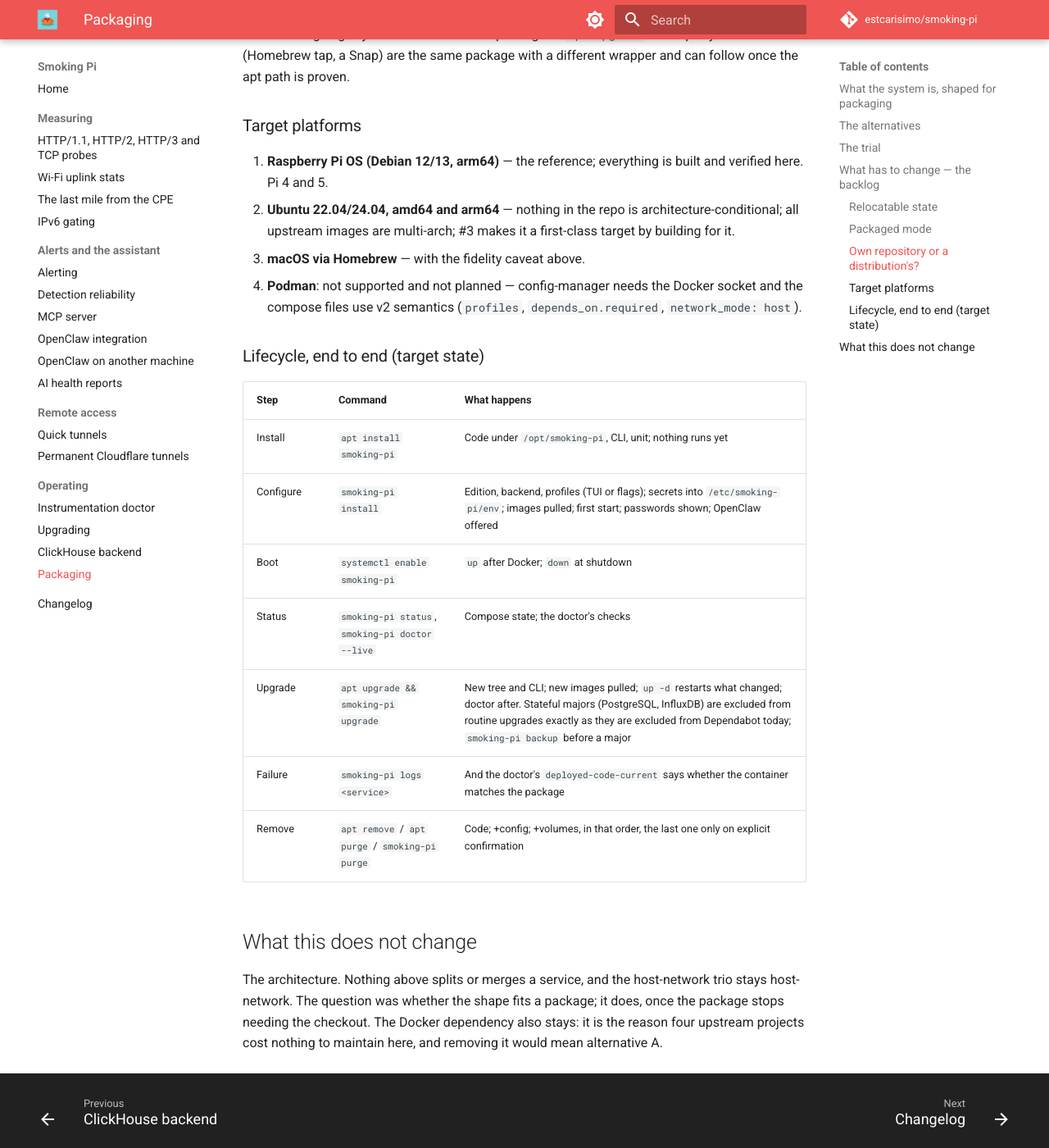
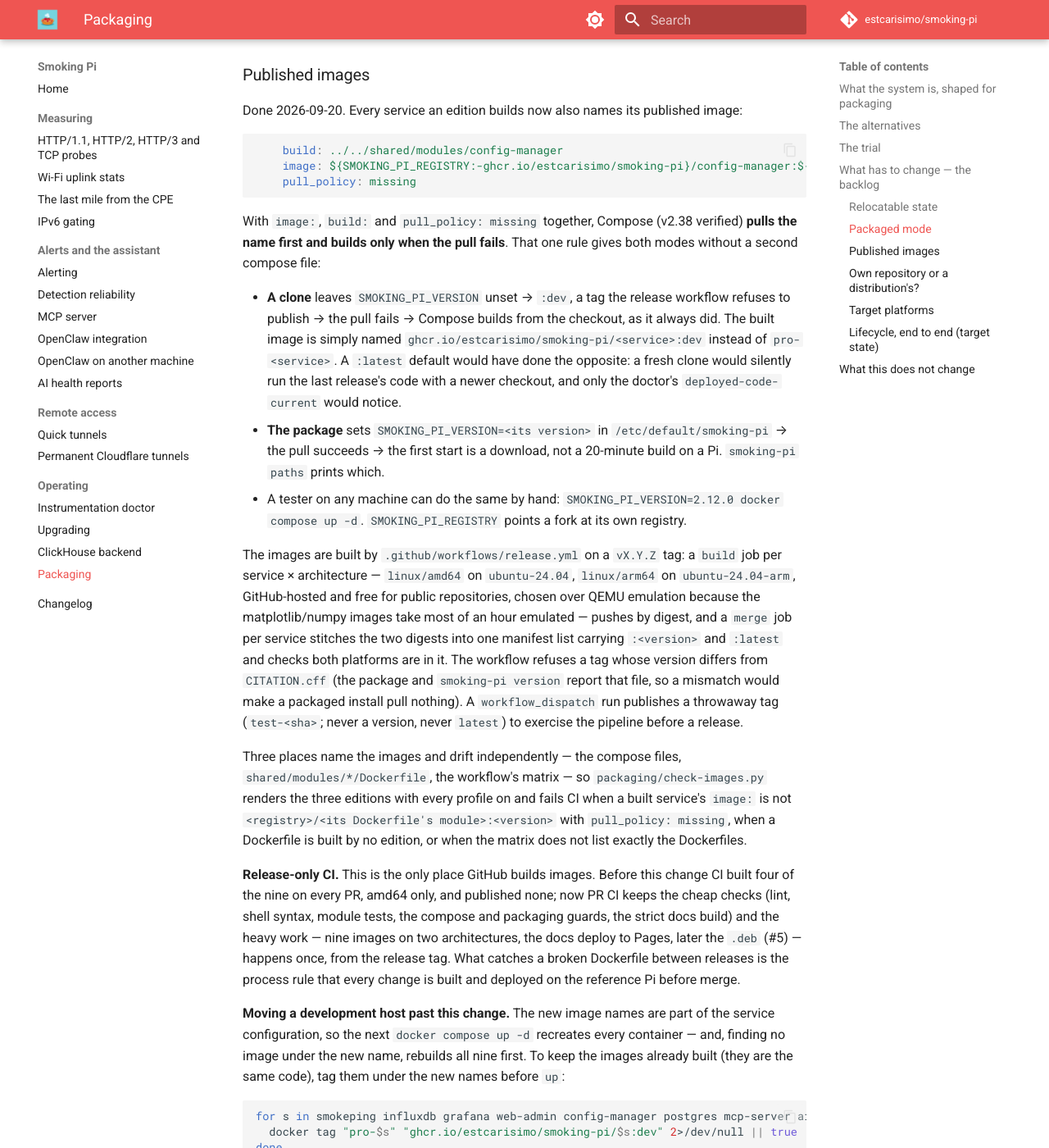
Before and after one commit to estcarisimo/smoking-pi, an MkDocs documentation site: the page built from docs/packaging.md, in a window 1280 px wide and 1400 px high, scrolled down 8622 px. Shown: the whole window at 82% size. Built offline with MkDocs 1.6.1 and Material for MkDocs 9.7.7, drawn with Linux system fonts in a browser that asks for light colours; comment, search, counter and statistics services are not loaded; some of the changed text lies outside the part shown.

Commit message:
feat: publish nine multi-arch images from the release tag — compose pulls them by version and a clone still builds
Packaging backlog #3. release.yml builds every shared/modules Dockerfile
for linux/arm64 and linux/amd64 on a vX.Y.Z tag, natively on GitHub's
ubuntu-24.04-arm and ubuntu-24.04 runners, pushed by digest and merged into
one manifest per service under ghcr.io/estcarisimo/smoking-pi/<service>
(:<version> and :latest). It refuses a tag that disagrees with
CITATION.cff, and a workflow_dispatch publishes only a throwaway tag.

Every built service names that image next to its build: with
pull_policy: missing — Compose v2.38 pulls first and builds only when the
pull fails. SMOKING_PI_VERSION unset is `:dev`, never published, so a
clone builds what it checked out; the package writes its version into
/etc/default/smoking-pi and pulls. SMOKING_PI_REGISTRY points at a fork.
`smoking-pi paths` prints which.

packaging/check-images.py (CI) fails when the compose files, the
Dockerfiles and the workflow matrix stop naming the same nine modules.

Release-only CI, as decided: PR CI drops its four amd64 image builds
(release.yml builds all nine) and docs.yml deploys from the release tag
instead of every push to main. A Dockerfile change is proven by the
deploy on the reference Pi before merge.

Co-Authored-By: Claude Opus 5 <noreply@anthropic.com>

````diff
--- a/docs/packaging.md
+++ b/docs/packaging.md
@@ -96,8 +96,9 @@ What worked, on the Pi, with no Docker involved in the build:
   build contexts and mounts resolve under a fixed install prefix. The
   layout does not have to change for a package to work.
 - The unit verifies (`systemd-analyze verify`, once `/usr/bin/smoking-pi`
-  exists). Its start timeout is `infinity` on purpose: until images are
-  pulled rather than built (#3), a cold first `up` can outlast any timeout,
+  exists). Its start timeout is `infinity` on purpose: when images are
+  built rather than pulled (a clone, or a package whose registry is
+  unreachable), a cold first `up` can outlast any timeout,
   and systemd killing a build half-way is the worst outcome — so `install`
   is run interactively first and the unit handles every boot after.
 - `smoking-pi install` refuses to run over an existing `.env`: `setup.sh`
@@ -141,7 +142,7 @@ rough engineer-days for someone who knows the repo.
 | --- | --- | --- | --- |
 | 1 | **Relocatable state — done (2026-09-20).** `SMOKING_PI_CONFIG_DIR` (default `./config-manager/config`), `SMOKING_PI_OUTPUT_DIR`, `SMOKING_PI_ENV_FILE` honored by the compose files (`${VAR:-default}` in every bind mount), by `setup.sh`/`generate-passwords.sh`/`show-passwords.sh`/`manage-containers.sh` (`--env-file`) and by the CLI. `editions/pro/config-manager/{config,output}` are no longer tracked; the seed set is `config-manager/templates/`, which bootstrap copies into an empty config dir on first start (it always did — the plan's "seeds move to the module defaults" pointed at a stale third copy, now deleted). Packaged layout: `/etc/smoking-pi/{env,config}`, `/var/lib/smoking-pi/output`, set in `/etc/default/smoking-pi`. Also ended the "runtime churn in `git status`" nuisance on the reference Pi. Details: [Relocatable state](#relocatable-state). | 2 | everything below; in-place upgrades |
 | 2 | **No source mounts in packaged mode — done (2026-09-20).** The exporters are baked into the smokeping image (`COPY` from a `shared/` build context; the `:/exporters:ro` mount stays for development); `docker-compose.packaged.yml` (Pro, Standard) drops every bind mount of `shared/modules` — seven in Pro: exporters, three Grafana provisioning directories, the web-admin `app` package, the PostgreSQL and ClickHouse init SQL, all of which the images already carry. `SMOKING_PI_PACKAGED=1` (set by the package) makes the CLI, `setup.sh` and `manage-containers.sh` add it, last. `packaging/check-packaged-override.py` renders both and fails if the override drops anything else; the doctor's `deployed-code-current` now also hashes `/exporters`. Details: [Packaged mode](#packaged-mode). | 1 | #3, upgrades that restart what changed |
-| 3 | **Published multi-arch images.** A release workflow building all nine images for `linux/arm64` and `linux/amd64` on tag (`docker/build-push-action`, native arm64 runners rather than QEMU for the matplotlib images) to `ghcr.io/estcarisimo/smoking-pi/<service>:<version>`. Compose files gain `image:` next to `build:` with `SMOKING_PI_VERSION`; `pull_policy: missing` so a clone still builds. Closes the CI gap where five images are never built at all. | 2–3 | a first start measured in seconds; Dependabot-driven rebuilds become releases |
+| 3 | **Published multi-arch images — done (2026-09-20).** `release.yml` builds all nine images for `linux/arm64` and `linux/amd64` on a `vX.Y.Z` tag — each architecture natively on its own GitHub-hosted runner (`ubuntu-24.04-arm`, free for public repositories; QEMU would spend most of an hour on the matplotlib images), pushed by digest and merged into one manifest per service — to `ghcr.io/estcarisimo/smoking-pi/<service>:<version>` and `:latest`. The compose files name that image next to `build:` with `pull_policy: missing`; `SMOKING_PI_VERSION` unset means `:dev`, never published, so a clone builds; the package sets its version and pulls. `packaging/check-images.py` (CI) keeps compose, Dockerfiles and the matrix in agreement. Closed the CI gap where five images were never built at all. Details: [Published images](#published-images). | 2–3 | a first start measured in seconds; Dependabot-driven rebuilds become releases |
 | 4 | **The `smoking-pi` command and unit, for real.** The prototype (`packaging/smoking-pi`) grows `upgrade` (pull images, `up -d`, doctor), `purge` (volumes, with a typed confirmation), `backup`/`restore` (the `pg_dumpall` + volume tar that `docs/upgrades.md` describes by hand). `install` is the installer the roadmap asks for: whiptail TUI on a terminal, flags for automation, edition/database/profile choice, an OpenClaw step that offers the skill install, passwords printed at the end. Shell-syntax CI covers it; add a `bats` smoke test. | 2 | the "instalador CLI/TUI" roadmap item |
 | 5 | **A release that produces the package.** `nfpm` (or the trial script) in the release workflow on tag: `.deb` attached to the GitHub release, plus an apt repository on GitHub Pages (`reprepro`, signed with a key in Actions secrets) so `apt upgrade` sees new versions. Version embedded in the package and in `smoking-pi version`. | 1–2 | `apt install smoking-pi` |
 | 6 | **Uninstall and data policy.** `apt remove` keeps volumes and `/etc/smoking-pi`; `apt purge` removes `/etc/smoking-pi` but never Docker volumes (dpkg must not delete a year of measurements); `smoking-pi purge` does, explicitly. Document in `docs/upgrades.md`. | 0.5 | trust |
@@ -243,6 +244,80 @@ edition's `custom-cont-init.d` scripts stay bind-mounted: they are
 edition configuration, not shared code, and are read once at container
 start.
 
+### Published images
+
+Done 2026-09-20. Every service an edition builds now also names its
+published image:
+
+```yaml
+    build: ../../shared/modules/config-manager
+    image: ${SMOKING_PI_REGISTRY:-ghcr.io/estcarisimo/smoking-pi}/config-manager:${SMOKING_PI_VERSION:-dev}
+    pull_policy: missing
+```
+
+With `image:`, `build:` and `pull_policy: missing` together, Compose (v2.38
+verified) **pulls the name first and builds only when the pull fails**. That
+one rule gives both modes without a second compose file:
+
+- **A clone** leaves `SMOKING_PI_VERSION` unset → `:dev`, a tag the release
+  workflow refuses to publish → the pull fails → Compose builds from the
+  checkout, as it always did. The built image is simply named
+  `ghcr.io/estcarisimo/smoking-pi/<service>:dev` instead of `pro-<service>`.
+  A `:latest` default would have done the opposite: a fresh clone would
+  silently run the last release's code with a newer checkout, and only the
+  doctor's `deployed-code-current` would notice.
+- **The package** sets `SMOKING_PI_VERSION=<its version>` in
+  `/etc/default/smoking-pi` → the pull succeeds → the first start is a
+  download, not a 20-minute build on a Pi. `smoking-pi paths` prints which.
+- A tester on any machine can do the same by hand:
+  `SMOKING_PI_VERSION=2.12.0 docker compose up -d`. `SMOKING_PI_REGISTRY`
+  points a fork at its own registry.
+
+The images are built by `.github/workflows/release.yml` on a `vX.Y.Z` tag:
+a `build` job per service × architecture — `linux/amd64` on `ubuntu-24.04`,
+`linux/arm64` on `ubuntu-24.04-arm`, GitHub-hosted and free for public
+repositories, chosen over QEMU emulation because the matplotlib/numpy
+images take most of an hour emulated — pushes by digest, and a `merge` job
+per service stitches the two digests into one manifest list carrying
+`:<version>` and `:latest` and checks both platforms are in it. The
+workflow refuses a tag whose version differs from `CITATION.cff` (the
+package and `smoking-pi version` report that file, so a mismatch would make
+a packaged install pull nothing). A `workflow_dispatch` run publishes a
+throwaway tag (`test-<sha>`; never a version, never `latest`) to exercise
+the pipeline before a release.
+
+Three places name the images and drift independently — the compose files,
+`shared/modules/*/Dockerfile`, the workflow's matrix — so
+`packaging/check-images.py` renders the three editions with every profile
+on and fails CI when a built service's `image:` is not
+`<registry>/<its Dockerfile's module>:<version>` with `pull_policy:
+missing`, when a Dockerfile is built by no edition, or when the matrix does
+not list exactly the Dockerfiles.
+
+**Release-only CI.** This is the only place GitHub builds images. Before
+this change CI built four of the nine on every PR, amd64 only, and
+published none; now PR CI keeps the cheap checks (lint, shell syntax,
+module tests, the compose and packaging guards, the strict docs build) and
+the heavy work — nine images on two architectures, the docs deploy to
+Pages, later the `.deb` (#5) — happens once, from the release tag. What
+catches a broken Dockerfile between releases is the process rule that every
+change is built and deployed on the reference Pi before merge.
+
+**Moving a development host past this change.** The new image names are
+part of the service configuration, so the next `docker compose up -d`
+recreates every container — and, finding no image under the new name,
+rebuilds all nine first. To keep the images already built (they are the
+same code), tag them under the new names before `up`:
+
+```bash
+for s in smokeping influxdb grafana web-admin config-manager postgres mcp-server ai-insights alerter; do
+  docker tag "pro-$s" "ghcr.io/estcarisimo/smoking-pi/$s:dev" 2>/dev/null || true
+done
+```
+
+(`pro-smokeping` and `pro-postgres` were the explicit names; the rest were
+Compose's `pro-<service>` default.) The containers still restart once.
+
 ### Own repository or a distribution's?
 
 Own. A Debian or Raspberry Pi OS package must build from source and cannot
````
Also changed, not shown: AGENTS.md (+13 -4 lines), CHANGELOG.md (+25 -0 lines), CONTRIBUTING.md (+7 -3 lines), docs/upgrades.md (+10 -0 lines), editions/basic/README.md (+1 -1 lines), 9 other files.
